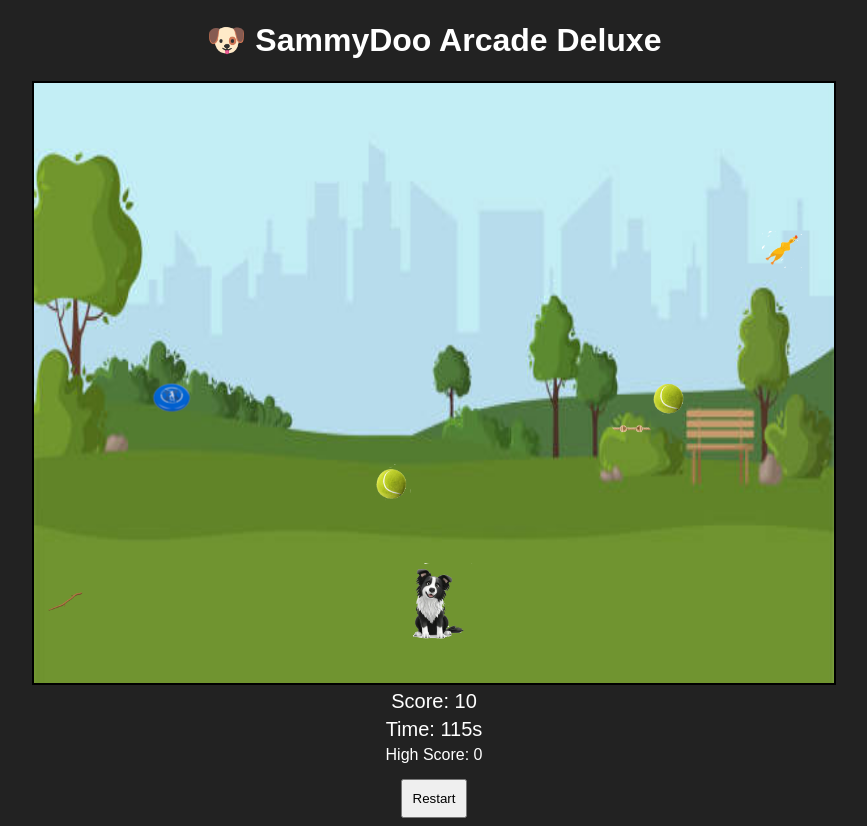
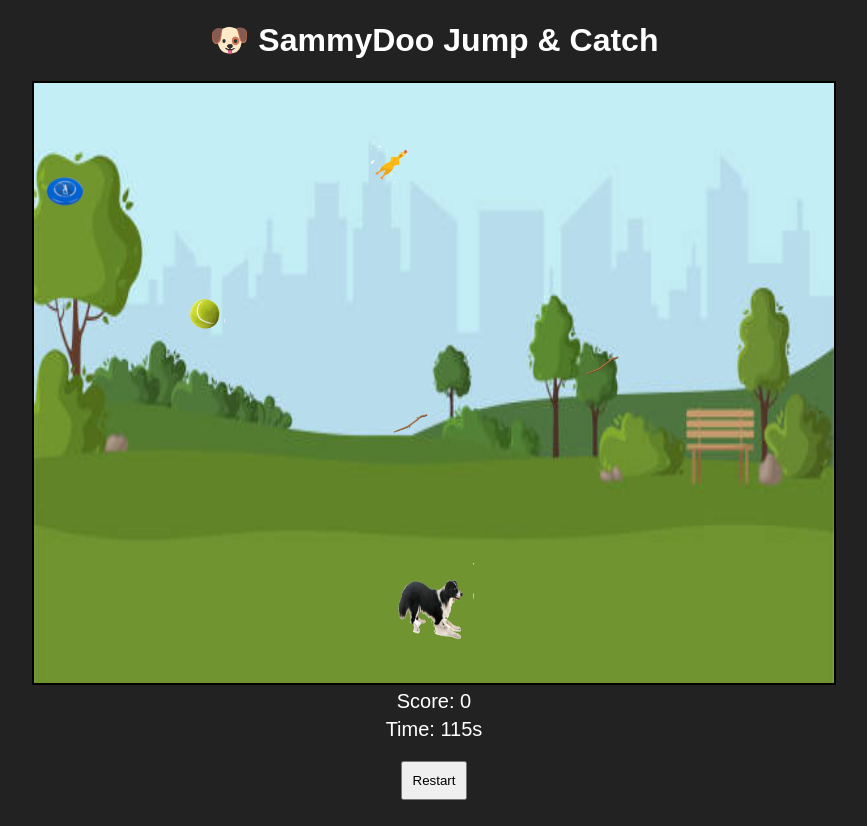
Before and after one commit to alesapo992-arch/sammydoo, a plain HTML site: page index.html in a window 1280 px wide. Shown: the whole page, without its empty margins (206-1073 px from the left). Drawn offline with Linux system fonts and the light colour scheme.

Commit message:
Update index.html

```diff
--- a/index.html
+++ b/index.html
@@ -2,79 +2,65 @@
 <html>
 <head>
   <meta charset="UTF-8">
-  <title>SammyDoo - Arcade Deluxe</title>
+  <title>SammyDoo - Jump & Catch!</title>
   <style>
     body { background:#222; color:#fff; font-family:sans-serif; text-align:center; }
-    #gameCanvas { display:block; margin: 0 auto; border:2px solid #000; }
-    #score, #timer { font-size:20px; margin: 5px; }
+    #gameCanvas { display:block; margin:0 auto; border:2px solid #000; }
+    #score, #timer { font-size:20px; margin:5px; }
     button { margin-top:15px; padding:10px; }
   </style>
 </head>
 <body>
 
-<h1>🐶 SammyDoo Arcade Deluxe</h1>
+<h1>🐶 SammyDoo Jump & Catch</h1>
 <canvas id="gameCanvas" width="800" height="600"></canvas>
 <div id="score">Score: 0</div>
 <div id="timer">Time: 120s</div>
-<div id="highscore">High Score: 0</div>
 <button onclick="location.reload()">Restart</button>
 
 <script>
-// Canvas setup
 const canvas = document.getElementById('gameCanvas');
 const ctx = canvas.getContext('2d');
 
+// Variabili di gioco
 let score = 0;
-let highScore = localStorage.getItem("sammydooHighScore") || 0;
-document.getElementById('highscore').textContent = "High Score: " + highScore;
-
+let timeLeft = 120;
 let gameOver = false;
-let timeLeft = 120;
-let playerX = canvas.width / 2;
+let playerX = canvas.width/2;
 let playerY = canvas.height - 80;
 let playerJumping = false;
 let jumpY = 0;
 let gravity = 3;
 
-// Images
-const dogImg = new Image(); dogImg.src = "sam.png";
-const bgImg = new Image(); bgImg.src = "park.png";
+// Immagini di Sam (corsa e salto)
+const dogRunImg = new Image();
+dogRunImg.src = "sam_run.png";
+const dogJumpImg = new Image();
+dogJumpImg.src = "sam_jump.png";
 
-// Objects list
+// Sfondo parco
+const bgImg = new Image();
+bgImg.src = "park.png";
+
+// Oggetti
 const OBJECTS = [
-  {name:"Frisbee", file:"frisbee.png", points:10, sound:"catch_frisbee.wav", color:"#00BFFF"},
-  {name:"Ball", file:"ball.png", points:8, sound:"catch_ball.wav", color:"#FFD700"},
-  {name:"Stick", file:"stick.png", points:5, sound:"catch_stick.wav", color:"#8B4513"},
-  {name:"Football", file:"football.png", points:15, sound:"catch_football.wav", color:"#FF4500"},
-  {name:"Chicken", file:"chicken.png", points:20, sound:"catch_chicken.wav", color:"#FF69B4"},
-  {name:"Rope knot", file:"rope.png", points:12, sound:"catch_rope.wav", color:"#ADFF2F"}
+  {name:"Frisbee", file:"frisbee.png", points:10},
+  {name:"Ball", file:"ball.png", points:8},
+  {name:"Stick", file:"stick.png", points:5},
+  {name:"Football", file:"football.png", points:15},
+  {name:"Chicken", file:"chicken.png", points:20},
+  {name:"Rope knot", file:"rope.png", points:12}
 ];
 const objectImages = {};
-const objectSounds = {};
-OBJECTS.forEach(o => {
-  let img = new Image(); img.src = o.file; objectImages[o.name] = img;
-  let snd = new Audio(o.sound); snd.volume = 0.8; objectSounds[o.name] = snd;
-});
+OBJECTS.forEach(o => {let img=new Image(); img.src=o.file; objectImages[o.name]=img;});
 
 let fallingItems = [];
-let particles = [];
 
-// Music background
-const bgMusic = new Audio("bg_music.mp3");
-bgMusic.loop = true; bgMusic.volume = 0.3;
-bgMusic.addEventListener("canplaythrough", () => bgMusic.play().catch(()=>{}));
+// Audio
+const catchSound = new Audio("catch.wav");
+catchSound.volume = 0.7;
 
-function fadeOutMusic(){
-    let fade = setInterval(()=>{
-        if(bgMusic.volume > 0.01){
-            bgMusic.volume = Math.max(0, bgMusic.volume - 0.02);
-        } else {
-            clearInterval(fade);
-        }
-    }, 100);
-}
-
-// Classes
+// Classe oggetti cadenti (più lenta)
 class FallingItem {
   constructor(type){
     this.type = type;
@@ -82,18 +68,17 @@ class FallingItem {
     this.x = Math.random() * (canvas.width - 40) + 20;
     this.y = 0;
     this.size = 40;
-    this.speed = 2 + Math.random()*2;
+    this.speed = 1 + Math.random()*0.5; // più lento
     this.remove = false;
   }
   update(){
     this.y += this.speed;
-    // Collision with dog
-    if(this.y + this.size >= playerY && this.y < playerY + 40 &&
+    // Sam raccoglie SOLO se sta saltando
+    if(playerJumping && this.y + this.size >= playerY && this.y < playerY + 40 &&
        this.x > playerX - 40 && this.x < playerX + 40){
         score += this.type.points;
-        spawnParticles(this.x, playerY, this.type.color);
-        objectSounds[this.type.name].currentTime = 0;
-        objectSounds[this.type.name].play().catch(()=>{});
+        catchSound.currentTime = 0;
+        catchSound.play();
         this.remove = true;
     }
     if(this.y > canvas.height) this.remove = true;
@@ -103,25 +88,9 @@ class FallingItem {
   }
 }
 
-// Particle effect
-function spawnParticles(x, y, color){
-    for(let i=0;i<15;i++){
-        particles.push({
-            x, y,
-            size: 4,
-            color,
-            vx: (Math.random()-0.5)*4,
-            vy: (Math.random()-0.5)*4,
-            life: 20,
-            update(){ this.x += this.vx; this.y += this.vy; this.life--; },
-            draw(){ ctx.fillStyle = this.color; ctx.fillRect(this.x, this.y, this.size, this.size); }
-        });
-    }
-}
-
-// Spawn object
+// Spawn oggetti
 function spawnItem(){
-  if(Math.random() < 0.03 && fallingItems.length < 6){
+  if(Math.random() < 0.02 && fallingItems.length < 5){
     const type = OBJECTS[Math.floor(Math.random()*OBJECTS.length)];
     fallingItems.push(new FallingItem(type));
   }
@@ -131,7 +100,7 @@ function update(){
   if(playerJumping){
     jumpY += gravity;
     playerY -= 15;
-    if(jumpY > 20){ playerJumping = false; }
+    if(jumpY > 20) playerJumping = false;
   } else {
     if(playerY < canvas.height - 80) playerY += gravity;
     else playerY = canvas.height - 80;
@@ -141,45 +110,38 @@ function update(){
   fallingItems.forEach(fi => fi.update());
   fallingItems = fallingItems.filter(fi => !fi.remove);
 
-  particles.forEach(p => p.update());
-  particles = particles.filter(p => p.life > 0);
-
-  if(!gameOver){
-    spawnItem();
-  }
+  if(!gameOver) spawnItem();
 }
 
 function draw(){
   ctx.clearRect(0,0,canvas.width,canvas.height);
+  // sfondo
+  if(bgImg.complete) ctx.drawImage(bgImg,0,0,canvas.width,canvas.height);
+  else { ctx.fillStyle="#87CEEB"; ctx.fillRect(0,0,canvas.width,canvas.height); }
 
-  // Background
-  if(bgImg.complete) ctx.drawImage(bgImg, 0, 0, canvas.width, canvas.height);
-  else { ctx.fillStyle = "#87CEEB"; ctx.fillRect(0,0,canvas.width,canvas.height); }
+  // Sam animato
+  if(playerJumping){
+    if(dogJumpImg.complete) ctx.drawImage(dogJumpImg, playerX - 40, playerY - 40, 80, 80);
+  } else {
+    if(dogRunImg.complete) ctx.drawImage(dogRunImg, playerX - 40, playerY - 40, 80, 80);
+  }
 
-  // Dog
-  if(dogImg.complete) ctx.drawImage(dogImg, playerX - 40, playerY - 40, 80, 80);
-  else { ctx.fillStyle = "#444"; ctx.fillRect(playerX - 40, playerY - 40, 80, 80); }
-
-  // Objects
+  // Oggetti cadenti
   fallingItems.forEach(fi => fi.draw());
-
-  // Particles
-  particles.forEach(p => p.draw());
 
   // UI
   document.getElementById('score').textContent = "Score: " + score;
   document.getElementById('timer').textContent = "Time: " + timeLeft + "s";
 
-  // Game Over screen
+  // Fine gioco
   if(gameOver){
-    ctx.fillStyle = `rgba(0,0,0,0.7)`;
+    ctx.fillStyle="rgba(0,0,0,0.6)";
     ctx.fillRect(0,0,canvas.width,canvas.height);
-    ctx.fillStyle = "white";
-    ctx.font = "bold 38px Arial";
-    ctx.textAlign = "center";
-    ctx.fillText("GAME OVER", canvas.width/2, canvas.height/2 - 20);
-    ctx.fillText("Final Score: " + score, canvas.width/2, canvas.height/2 + 20);
-    ctx.fillText("High Score: " + highScore, canvas.width/2, canvas.height/2 + 60);
+    ctx.fillStyle="white";
+    ctx.font="bold 36px Arial";
+    ctx.textAlign="center";
+    ctx.fillText("GAME OVER!", canvas.width/2, canvas.height/2);
+    ctx.fillText("Final Score: " + score, canvas.width/2, canvas.height/2 + 50);
   }
 }
 
@@ -191,29 +153,21 @@ function gameLoop(){
   }
 }
 
+// Timer
 function startTimer(){
   const t = setInterval(()=>{
     if(timeLeft > 0){
       timeLeft--;
     } else {
       clearInterval(t);
-      endGame();
+      gameOver = true;
+      draw();
     }
-  }, 1000);
+  },1000);
 }
 
-function endGame(){
-    gameOver = true;
-    fadeOutMusic();
-    if(score > highScore){
-        highScore = score;
-        localStorage.setItem("sammydooHighScore", highScore);
-    }
-    draw();
-}
-
-// Controls
-document.addEventListener('keydown', e => {
+// Controlli
+document.addEventListener('keydown', e=>{
   if(e.key === "ArrowLeft") playerX -= 15;
   if(e.key === "ArrowRight") playerX += 15;
   if(e.key === " " && !playerJumping){
@@ -226,7 +180,7 @@ canvas.addEventListener('mousemove', e=>{
   playerX = e.clientX - rect.left;
 });
 canvas.addEventListener('mousedown', ()=>{
-  if(!playerJumping) {
+  if(!playerJumping){
     playerJumping = true;
     jumpY = 0;
   }
@@ -238,3 +192,6 @@ gameLoop();
 
 </body>
 </html>
+
+</body>
+</html>
```
